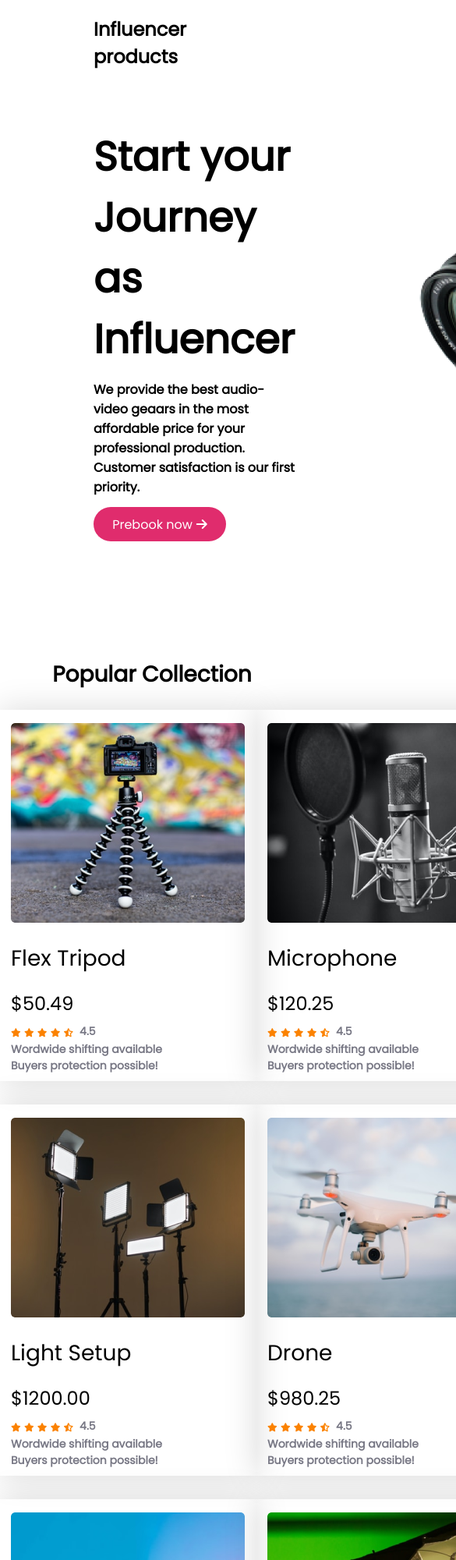
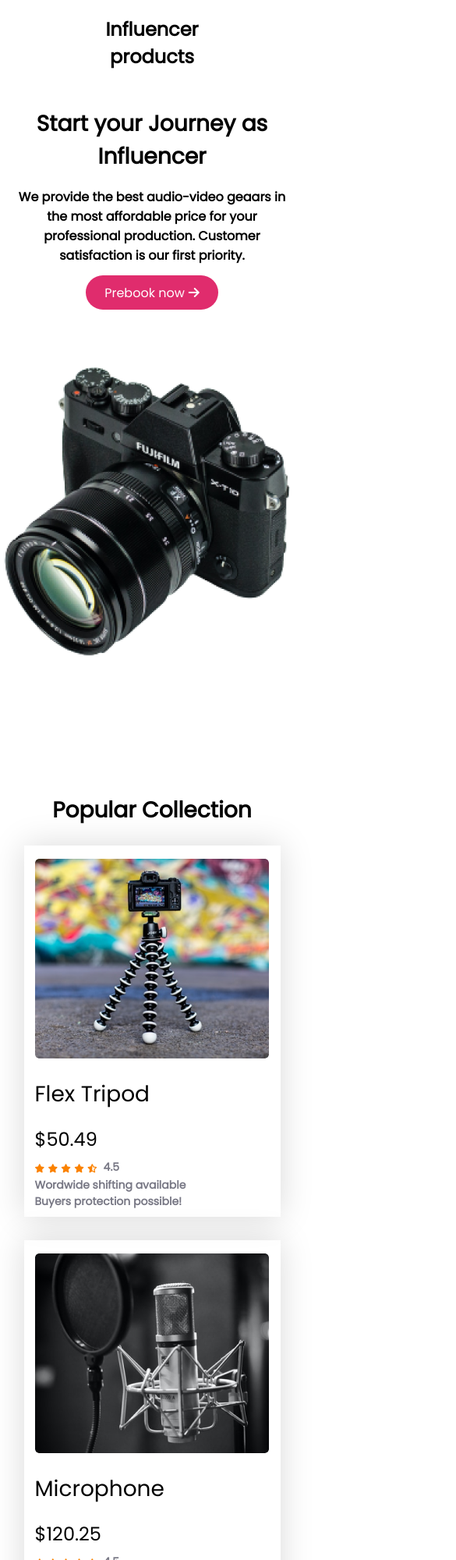
Before and after one commit to neloy005/influencer-gear, a plain HTML site: page index.html in a window 390 px wide. Shown: the top 2000 px of the page at 78% size, 585 px wide, since content can reach past the window. Drawn offline with Linux system fonts and the light colour scheme.

Commit message:
half resp

```diff
--- a/style.css
+++ b/style.css
@@ -182,6 +182,7 @@ nav h2 {
 
 .customer-care {
     display: flex;
+    margin-bottom: 100px;
 }
 
 .customer-care-service {
@@ -230,3 +231,76 @@ nav h2 {
     font-size: 20px;
     opacity: 70%;
 }
+
+/* Media query */
+@media (max-width:688px) {
+    .prebook-section {
+        flex-direction: column;
+        align-items: center;
+        margin: auto;
+        margin-left: 20px;
+        margin-right: 20px;
+    }
+
+    nav h2 {
+        text-align: center;
+    }
+
+    .prebook-info {
+        display: flex;
+        flex-direction: column;
+        align-items: center;
+        justify-content: center;
+        margin: 0px;
+    }
+
+    .gear-title h3 {
+        text-align: center;
+        font-size: 28px;
+    }
+
+    .gear-info h2 {
+        text-align: center;
+    }
+
+    .gear-image img {
+        margin-top: 50px;
+    }
+
+    .all-products-section {
+
+        max-width: 350px;
+        margin: auto;
+        margin-top: 150px;
+    }
+
+    .products {
+        display: grid;
+        grid-template-columns: repeat(1, 1fr);
+        grid-row-gap: 30px;
+        justify-items: center;
+    }
+
+    .bonus-section {
+        margin: 20px;
+        max-width: 430px;
+        margin: auto;
+
+    }
+
+    .customer-care-service {
+        margin: 20px;
+    }
+
+    .customer-care {
+        flex-direction: column;
+        width: 430px;
+    }
+
+    .customer-care-img img {
+        width: 100%;
+    }
+
+
+
+}
```
Also changed, not shown: index.html (+2 -0 lines).
